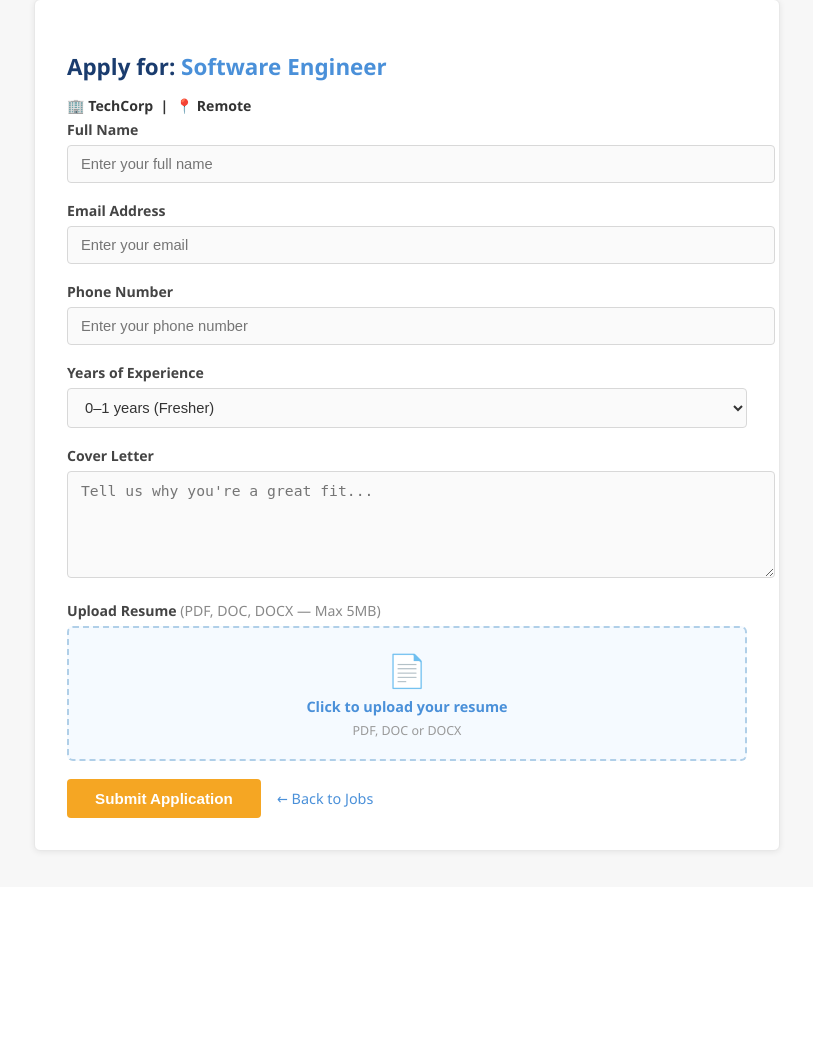
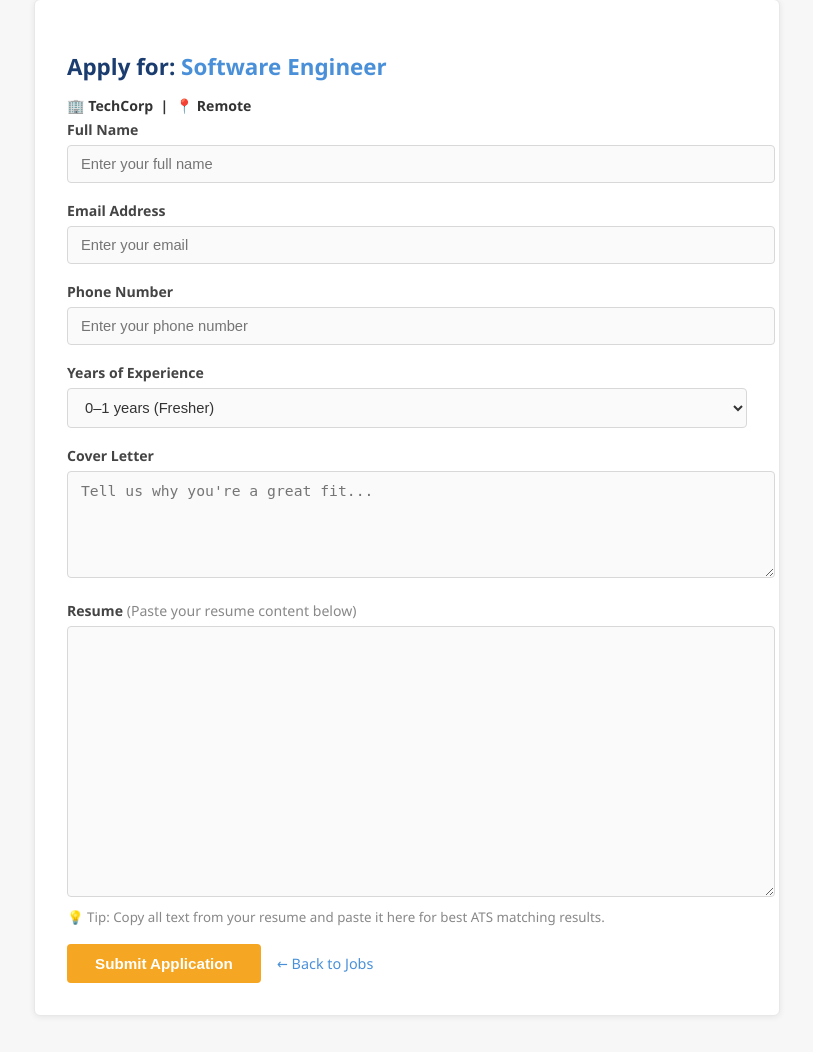
Before and after one commit to jahnavijaolekar-christ/career-mesh, a Flask app: page /apply/1 in a window 1280 px wide. Shown: the part 108-1160 px from the top of the page, without its empty margins (233-1046 px from the left). Before the commit the page ends 962 px from the top, so only its background shows below. Run offline with Flask 3, Linux system fonts and the light colour scheme.

Commit message:
Update apply.html

```diff
--- a/templates/apply.html
+++ b/templates/apply.html
@@ -6,7 +6,6 @@
     <link rel="stylesheet" href="{{ url_for('static', filename='style.css') }}">
 </head>
 <body>
-
 <nav class="navbar">
     <div class="logo">💼 Career<span>Mesh</span></div>
     <div class="nav-links">
@@ -14,12 +13,10 @@
         <a href="/dashboard">Dashboard</a>
     </div>
 </nav>
-
 <div class="container form-container">
     <h2>Apply for: <span class="highlight">{{ job.title }}</span></h2>
     <p class="company">🏢 {{ job.company }} &nbsp;|&nbsp; 📍 {{ job.location }}</p>
-
-    <form method="POST" enctype="multipart/form-data">
+    <form method="POST">
         <div class="form-group">
             <label>Full Name</label>
             <input type="text" name="name" placeholder="Enter your full name" required>
@@ -46,37 +43,21 @@
             <textarea name="cover_letter" rows="5" placeholder="Tell us why you're a great fit..."></textarea>
         </div>
         <div class="form-group">
-            <label>Upload Resume <span style="color:#888; font-weight:400">(PDF, DOC, DOCX — Max 5MB)</span></label>
-            <div class="file-upload-wrapper">
-                <input type="file" id="resume-file" name="resume"
-                       accept=".pdf,.doc,.docx" onchange="updateFileName(this)">
-                <div class="file-upload-box" onclick="document.getElementById('resume-file').click()">
-                    <span class="upload-icon">📄</span>
-                    <span id="file-label">Click to upload your resume</span>
-                    <span class="file-hint">PDF, DOC or DOCX</span>
-                </div>
-            </div>
+            <label>Resume <span style="color:#888; font-weight:400">(Paste your resume content below)</span></label>
+            <textarea
+                name="resume_text"
+                rows="12"
+                placeholder="Paste your resume content here — include your skills, experience, education, and achievements..."
+                style="font-family: monospace; font-size: 13px; line-height: 1.6;"
+                required>
+            </textarea>
+            <small style="color:#888; display:block; margin-top:6px;">
+                💡 Tip: Copy all text from your resume and paste it here for best ATS matching results.
+            </small>
         </div>
         <button type="submit" class="btn-submit">Submit Application</button>
         <a href="/" class="btn-back">← Back to Jobs</a>
     </form>
 </div>
-<script>
-function updateFileName(input) {
-    const label = document.getElementById('file-label');
-    const box   = document.querySelector('.file-upload-box');
-    if (input.files && input.files[0]) {
-        const file = input.files[0];
-        if (file.size > 5 * 1024 * 1024) {
-            alert('File size exceeds 5MB. Please upload a smaller file.');
-            input.value = '';
-            return;
-        }
-        label.textContent = '✅ ' + file.name;
-        box.classList.add('file-selected');
-    }
-}
-</script>
-
 </body>
 </html>
```
